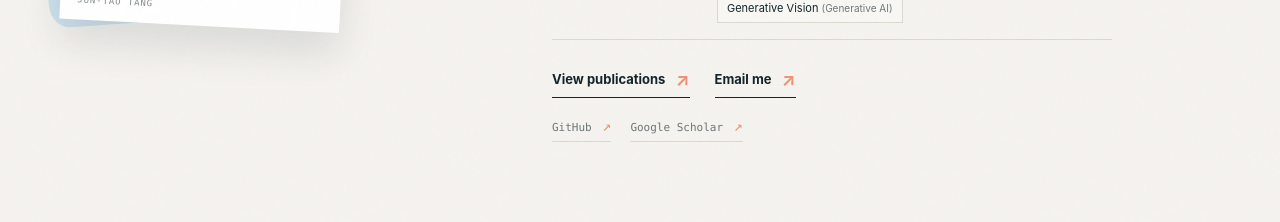
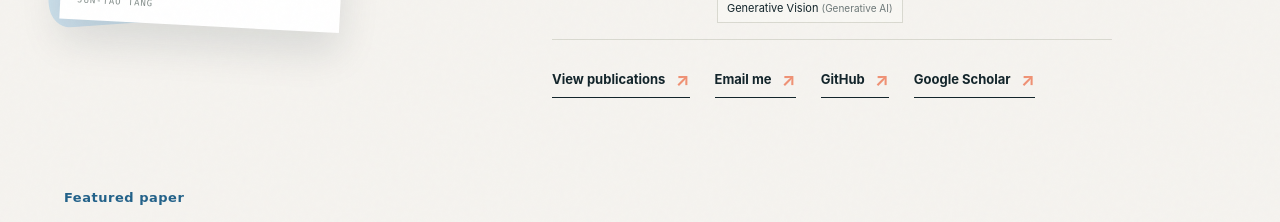
Before and after one commit to JuntaoTang/JuntaoTang.github.io, a Next.js app: page / in a window 1280 px wide. Shown: the part 518-740 px from the top of the page. Built offline with nearby package versions, Linux system fonts and the light colour scheme.

Commit message:
Align profile links and enlarge section labels

```diff
--- a/app/globals.css
+++ b/app/globals.css
@@ -33,6 +33,7 @@ a { color: inherit; }
 
 .hero { min-height: 635px; padding: 78px 0 92px; display: grid; grid-template-columns: .75fr 1.25fr; gap: 7vw; align-items: start; }
 .eyebrow, .section-kicker { color: var(--muted); text-transform: uppercase; letter-spacing: .17em; font: 600 10px/1.4 ui-monospace, SFMono-Regular, Menlo, monospace; }
+.section-kicker { color: var(--blue-strong); text-transform: none; letter-spacing: .04em; font: 700 13px/1.2 "Comic Sans MS", "Comic Sans", cursive; }
 .eyebrow { display: flex; align-items: center; gap: 10px; margin: 0 0 24px; }
 .eyebrow span { width: 24px; height: 1px; display: inline-block; background: var(--coral); }
 h1, h2, h3, p { margin-top: 0; }
@@ -41,10 +42,6 @@ h1 em { color: var(--blue-strong); font-style: normal; }
 .hero-lede { max-width: 515px; font-size: 18px; line-height: 1.5; letter-spacing: -.025em; color: #425355; margin-bottom: 33px; }
 .inline-link { color: var(--blue-strong); text-decoration: underline; text-decoration-color: rgba(35,98,138,.35); text-underline-offset: 3px; }
 .hero-actions { display: flex; gap: 25px; flex-wrap: wrap; margin-top: 30px; }
-.profile-links { display: flex; gap: 19px; flex-wrap: wrap; margin-top: 19px; }
-.profile-links a { color: var(--muted); font: 11px/1.3 ui-monospace, SFMono-Regular, Menlo, monospace; text-decoration: none; border-bottom: 1px solid var(--line); padding-bottom: 5px; transition: color .2s ease, border-color .2s ease; }
-.profile-links a span { color: var(--coral); font-size: 15px; margin-left: 4px; }
-.profile-links a:hover { color: var(--blue-strong); border-color: var(--blue-strong); }
 .arrow-link { display: inline-flex; align-items: center; gap: 10px; border-bottom: 1px solid var(--ink); padding-bottom: 7px; text-decoration: none; font-size: 13px; font-weight: 700; }
 .arrow-link span { color: var(--coral); font-size: 18px; line-height: 10px; transition: transform .2s ease; }
 .arrow-link:hover span { transform: translate(3px, -3px); }
@@ -67,7 +64,7 @@ h1 em { color: var(--blue-strong); font-style: normal; }
 .section-heading { display: flex; align-items: end; justify-content: space-between; gap: 25px; margin-bottom: 28px; }
 .section-heading .section-kicker { margin-bottom: 13px; }
 .section-heading h2 { font-size: clamp(32px, 4vw, 49px); line-height: 1.02; letter-spacing: -.065em; margin: 0; }
-.section-count { color: var(--muted); font: 11px ui-monospace, SFMono-Regular, Menlo, monospace; padding-bottom: 7px; white-space: nowrap; }
+.section-count { color: var(--blue-strong); font: 700 13px/1.2 "Comic Sans MS", "Comic Sans", cursive; letter-spacing: .01em; padding-bottom: 7px; white-space: nowrap; }
 .feature-card { display: grid; grid-template-columns: 1.22fr .78fr; background: var(--ink); color: var(--paper-light); min-height: 405px; }
 .feature-video { position: relative; padding: 12px; display: flex; min-height: 100%; background: #1a343b; }
 .feature-video video { width: 100%; height: 100%; object-fit: cover; display: block; min-height: 320px; background: #09171b; }
--- a/app/page.tsx
+++ b/app/page.tsx
@@ -154,10 +154,11 @@ export default function Home() {
               <div className="profile-block"><span>Current interests</span><div className="interest-list"><span>World Model</span><span>Continual Post-Training</span><span>Generative Vision <small>(Generative AI)</small></span></div></div>
             </div>
 
-            <div className="hero-actions"><ArrowLink href="#publications">View publications</ArrowLink><ArrowLink href="mailto:juntao.tang@smail.nju.edu.cn">Email me</ArrowLink></div>
-            <div className="profile-links" aria-label="External profiles">
-              <a href="https://github.com/JuntaoTang" target="_blank" rel="noreferrer">GitHub <span aria-hidden="true">↗</span></a>
-              <a href="https://scholar.google.com/citations?user=k7FteWkAAAAJ&hl=zh-TW" target="_blank" rel="noreferrer">Google Scholar <span aria-hidden="true">↗</span></a>
+            <div className="hero-actions">
+              <ArrowLink href="#publications">View publications</ArrowLink>
+              <ArrowLink href="mailto:juntao.tang@smail.nju.edu.cn">Email me</ArrowLink>
+              <ArrowLink href="https://github.com/JuntaoTang">GitHub</ArrowLink>
+              <ArrowLink href="https://scholar.google.com/citations?user=k7FteWkAAAAJ&hl=zh-TW">Google Scholar</ArrowLink>
             </div>
           </div>
         </section>
```
